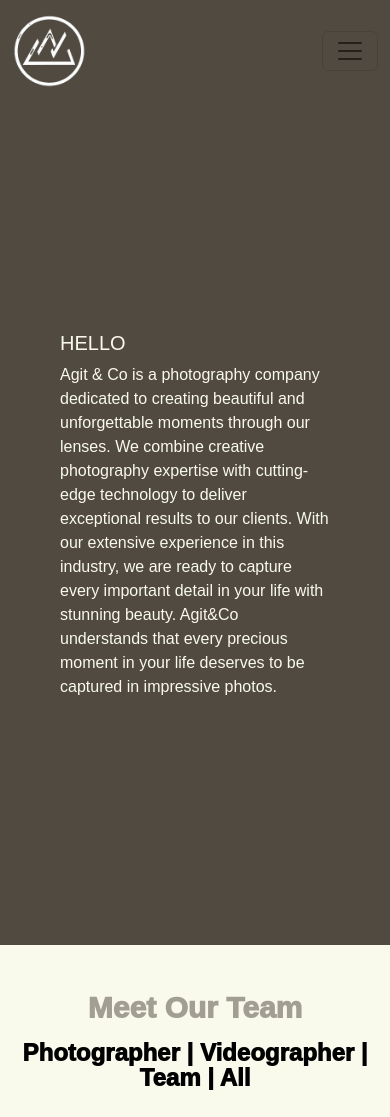
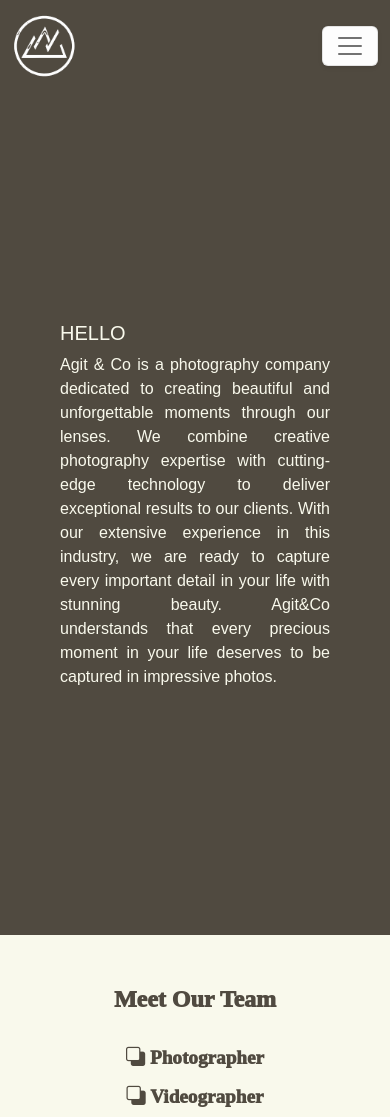
Before and after one commit to ega-erinovian/agitandco, a PHP site: page /about.php in a window 390 px wide. Shown: the top 1117 px of the page. Run offline with PHP 8.4, Linux system fonts and the light colour scheme; data comes from the database, SQL or seed files in the repository; some libraries are stand-ins or nearby versions.

Commit message:
revisian

```diff
--- a/about.php
+++ b/about.php
@@ -47,7 +47,7 @@
                     <div class="col-xs-12 nospace">
                         <div class="aligner-item wow fadeIn" style="max-width: 700px; padding: 0 60px;overflow: hidden!important;">
                             <h2 class="mb-50 work-medium " style="font-size: 20px;">HELLO</h2>
-                            <p class="work-regular ">Agit & Co is a photography company dedicated to creating beautiful and unforgettable moments through our lenses. We combine creative photography expertise with cutting-edge technology to deliver exceptional results to our clients. With our extensive experience in this industry, we are ready to capture every important detail in your life with stunning beauty. Agit&Co understands that every precious moment in your life deserves to be captured in impressive photos.</p>
+                            <p class="work-regular text-justify">Agit & Co is a photography company dedicated to creating beautiful and unforgettable moments through our lenses. We combine creative photography expertise with cutting-edge technology to deliver exceptional results to our clients. With our extensive experience in this industry, we are ready to capture every important detail in your life with stunning beauty. Agit&Co understands that every precious moment in your life deserves to be captured in impressive photos.</p>
                         </div>
                     </div>
                 </div>
@@ -55,12 +55,32 @@
             </div>
             <div class="container-fluid nospace" id="photographerSection">
                 <h1 id="meetourteam"class="judul work-bold">Meet Our Team</h1>
-                    <div class="devisi" style="overflow: hidden;">
-                        <a href="#meetourteam" onclick="toggleContent('Photographer')" id="photographerLink" class="devisi">Photographer</a> |
-                        <a href="#meetourteam" onclick="toggleContent('Videographer')" id="videographerLink" class="devisi">Videographer</a> |
-                        <a href="#meetourteam" onclick="toggleContent('Team')" id="teamLink" class="devisi">Team</a> |
-                        <a href="#meetourteam" onclick="showAll()" id="allLink" class="devisi">All</a>
-                    </div>
+                <div class="devisi" style="overflow: hidden;">
+                    <ul class="devisi-list">
+                        <li>
+                        <a href="#meetourteam" onclick="toggleContent('Photographer')" id="photographerLink" class="devisi">
+                            <i class="bi bi-back"></i> Photographer
+                        </a>
+                        </li>
+                        <li>
+                        <a href="#meetourteam" onclick="toggleContent('Videographer')" id="videographerLink" class="devisi">
+                            <i class="bi bi-back"></i> Videographer
+                        </a>
+                        </li>
+                        <li>
+                        <a href="#meetourteam" onclick="toggleContent('Team')" id="teamLink" class="devisi">
+                            <i class="bi bi-back"></i> Team
+                        </a>
+                        </li>
+                        <li>
+                        <a href="#meetourteam" onclick="showAll()" id="allLink" class="devisi">
+                            <i class="bi bi-back"></i> All
+                        </a>
+                        </li>
+                    </ul>
+                </div>
+
+
 
                 <div class="container about-container">
                     <!-- <div class="row">
@@ -98,7 +118,7 @@
                                             <h1 class="photographerName"><?= $nama?></h1>
 
                                             <p class="photographerHashtag"><?= $devisi?></p>
-                                            <p class="photographerDescription"><?= $deskripsi?></p>
+                                            <p class="photographerDescription text-justify"><?= $deskripsi?></p>
                                             <div class="photographerInstagramWrap">
                                                <a href="https://www.instagram.com/<?=$ig?>/" class="photographerInstagram">@<?= $ig?></a>
                                             </div>
--- a/assets/css/style.css
+++ b/assets/css/style.css
@@ -7,6 +7,11 @@
 .fade-in.show {
     opacity: 1;
 }
+.text-justify {
+  text-align: justify;
+  text-justify: distribute-all-lines;
+}
+
 
 .overlay {
   position: fixed;
@@ -212,6 +217,21 @@
   top: 0;
   z-index: 100;
 }
+/* Logo pada mode mobile */
+@media screen and (max-width: 1024px) {
+  .navbar-brand img{
+    width: 65px;
+  }
+}
+@media (max-width: 1024px) {
+  .navbar-toggler {
+    background-color: rgba(255, 255, 255, 0.99); /* Warna putih dengan transparansi 50% */
+    box-shadow: 0 2px 4px rgba(0, 0, 0, 0.1); /* Efek bayangan */
+    /* color: #f9f9ec !important; */
+  }
+}
+
+
 
 nav .nav-link{
   color: var(--white) !important;
@@ -356,6 +376,15 @@
   background-size: cover;
   background-repeat: no-repeat
 }
+.carousel-item {
+  opacity: 0;
+  transition: opacity 0.5s ease;
+}
+
+.carousel-item.active {
+  opacity: 1;
+}
+
 
 /**** JOURNAL ****/
 /* Journal Container */
@@ -417,7 +446,7 @@
 }
 
 .journal-details-text p{
-  font-size: .8rem;
+  font-size: 1rem;
   margin-bottom: 3rem;
 }
 
@@ -646,8 +675,14 @@
 
 /*** FOOTER ***/
 footer p{
-  font-size: .75rem !important;
+  font-size: .90rem !important;
 }
+@media screen and (max-width: 767px) {
+  footer h1 {
+    font-size: 2rem!important; /* Ubah ukuran teks sesuai kebutuhan */
+  }
+}
+
 
 footer .col-lg-2 h1{
   font-size: 1.5rem;
@@ -691,10 +726,19 @@
 }
 
 /* Footer social media */
+
 footer .social-media a i{
   filter: brightness(.6);
   -webkit-filter: brightness(.6);
 }
+@media screen and (max-width: 1000px) {
+  footer .social-media{
+    margin-left: 38%;
+    display: flex;
+    text-align: center!important;
+  }
+}
+
 
 footer .social-media a:hover i{
   filter: brightness(.4);
@@ -753,18 +797,56 @@
   font-size: 30px;
   font-weight: 1000;
   margin-bottom: 20px;
-  line-height: 25px;
+  /* line-height: 25px; */
 }
 
-.devisi {
+.devisi,#meetourteam {
   text-align: center;
-  color: black!important;
-  /* font-family: "Source Serif Pro"; */
+  color: var(--grey-700)!important;
+  font-family: "Source Serif Pro";
   font-size: 24px;
   font-weight: 1000;
   margin-bottom: 30px;
-  line-height: 25px;
+  /* line-height: 25px; */
 }
+.bi{
+
+  color: var(--grey-700)!important;
+
+}
+.devisi-list {
+  list-style: none;
+  padding: 0;
+  margin: 0;
+}
+
+.devisi-list li {
+  display: inline-block;
+  margin-right: 10px;
+}
+@media (max-width: 767px) {
+  .devisi-list li {
+    display: block;
+    margin-right: 0;
+    margin-bottom: 10px;
+  }
+}
+
+.devisi-list li:last-child {
+  margin-right: 0;
+}
+
+
+@media (max-width: 767px) {
+  .devisi,.devisi a{
+    font-size: 1.2rem;
+    padding-left: 25px;
+    padding-right: 25px;
+    text-align: center;
+    justify-content: center;
+  }
+}
+
 
 .devisi-active{
   color: var(--w50)!important;
@@ -803,7 +885,7 @@
   max-width: 372px;
   color: black !important;
   font-family: "Work Sans";
-  font-size: 12px;
+  font-size: 16px;
   font-weight: 400;
   line-height: 20px;
   margin-bottom: 35px;
@@ -830,7 +912,7 @@
     max-width: 372px;
     color: black !important;
     font-family: "Work Sans";
-    font-size: 12px;
+    font-size: 18px;
     font-weight: 400;
     line-height: 20px;
     margin-bottom: 35px;
--- a/journal_details.php
+++ b/journal_details.php
@@ -73,7 +73,7 @@
           <img src="<?='assets/img/journal/'.$id_journal.'/'.$img;?>" alt="cover"  class="mb-3 wow fadeInRight" data-wow-offset="100">
           <?php } ?>
         </div>
-        <div class="journal-details-text text-center w-50 wow fadeInRight" data-wow-offset="100">
+        <div class="journal-details-text text-center w-50 text-justify wow fadeInRight" data-wow-offset="100">
           <p style="text-align: justify;"><?= $deskripsi ?></p>
         </div>
       </div>
```
Also changed, not shown: index.php (+14 -1 lines).
